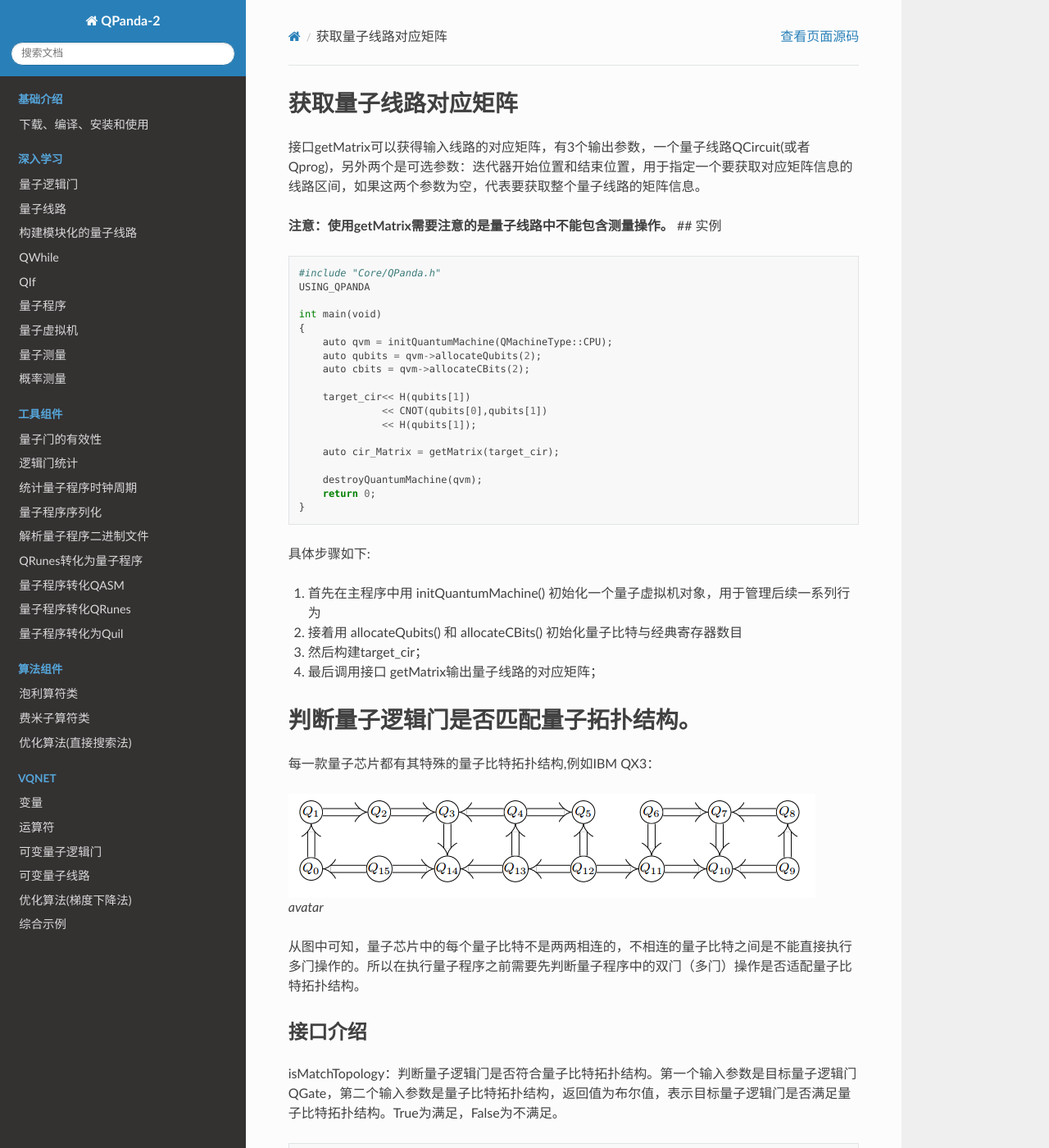
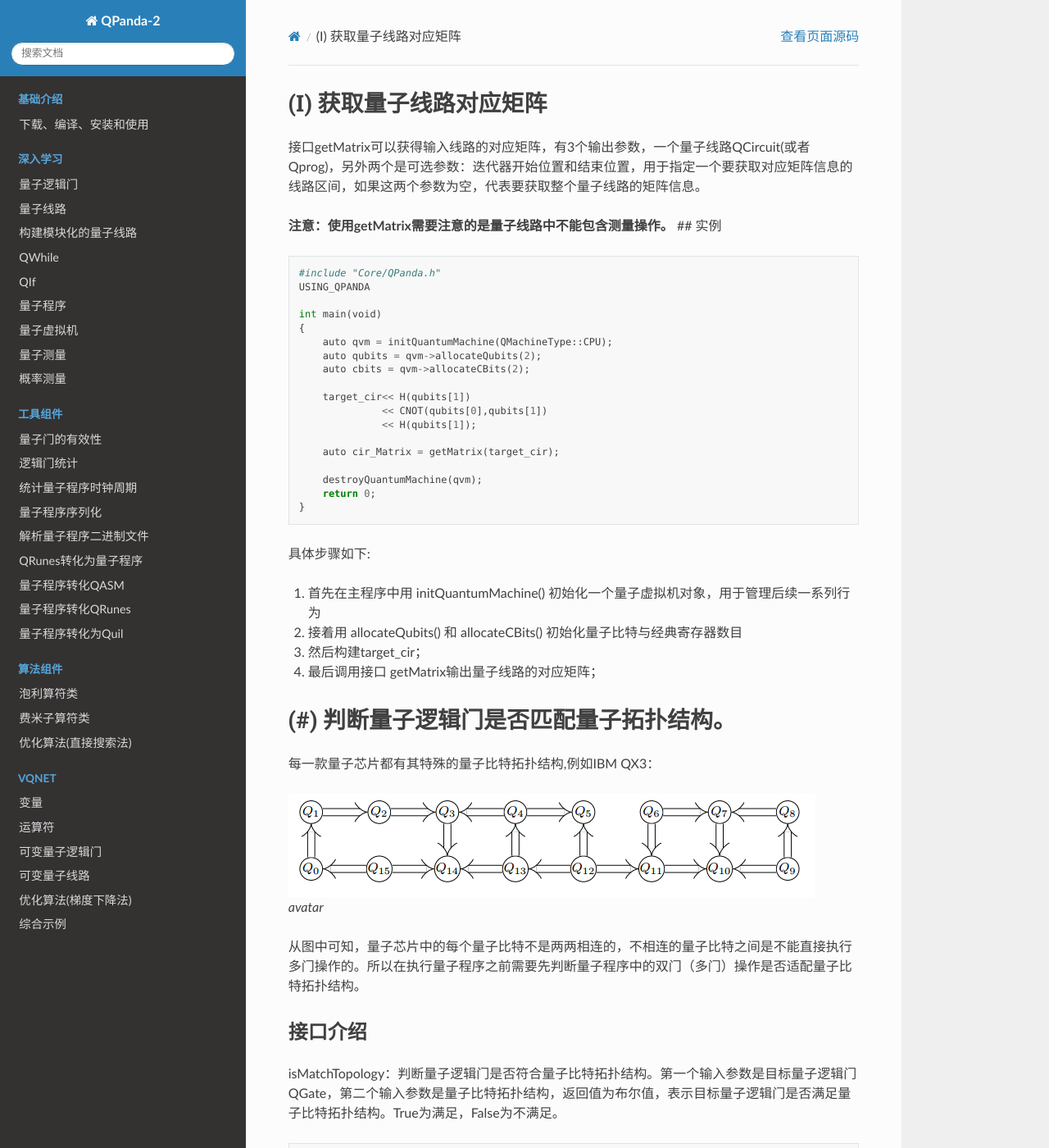
Before and after one commit to liye0005/QPanda-Toturial, a Sphinx documentation site: the page built from source/QCircuitInfo.rst, in a window 1280 px wide and 1400 px high. Shown: the whole window at 82% size. Built offline with Sphinx 7.4.7 and the Read the Docs theme 2.0.0, drawn with Linux system fonts in a browser that asks for light colours; pages that are not in the unit, such as notebooks, are missing from menus; some of the changed text lies outside the part shown.

```diff
--- a/source/QCircuitInfo.rst
+++ b/source/QCircuitInfo.rst
@@ -1,4 +1,4 @@
-获取量子线路对应矩阵
+(I) 获取量子线路对应矩阵
 ====================
 
 接口getMatrix可以获得输入线路的对应矩阵，有3个输出参数，一个量子线路QCircuit(或者Qprog)，另外两个是可选参数：迭代器开始位置和结束位置，用于指定一个要获取对应矩阵信息的线路区间，如果这两个参数为空，代表要获取整个量子线路的矩阵信息。
@@ -35,7 +35,7 @@
 3. 然后构建target\_cir；
 4. 最后调用接口 getMatrix输出量子线路的对应矩阵；
 
-判断量子逻辑门是否匹配量子拓扑结构。
+(#) 判断量子逻辑门是否匹配量子拓扑结构。
 ====================================
 
 每一款量子芯片都有其特殊的量子比特拓扑结构,例如IBM QX3：
@@ -72,7 +72,7 @@ isMatchTopology：判断量子逻辑门是否符合量子比特拓扑结构。
    avatar
 CNOT逻辑门操作的是1,3号量子比特，而从图中可以看出1,3号量子比特是相连的，所以得到的结果为true。
 
-获得指定位置的量子逻辑门的相邻量子逻辑门
+(#) 获得指定位置的量子逻辑门的相邻量子逻辑门
 ========================================
 
 接口getAdjacentQGateType可以获得量子程序中指定位置的量子逻辑门的相邻逻辑门。第一个输入参数为目标量子程序QProg，第二个是目标量子逻辑门在量子程序中的迭代器，第三个输出参数是目标量子逻辑门的相邻量子逻辑门迭代器的集合。
@@ -104,7 +104,7 @@ CNOT逻辑门操作的是1,3号量子比特，而从图中可以看出1,3号量
 
 7. 如果目标量子逻辑门是QWhile的最后量子逻辑门，那么输出的参数目标量子逻辑门相邻量子逻辑门迭代器的集合中则只能获取目标量子逻辑门前一个量子逻辑门的迭代器，集合的第二个元素为空迭代器。
 
-判断两个量子逻辑门是否可交换位置
+(#) 判断两个量子逻辑门是否可交换位置
 ================================
 
 接口isSwappable可判断量子程序中两个指定位置的量子逻辑门是否可以交换位置。输入参数一为量子程序QProg，输入参数二，三是需要判断的两个量子逻辑门的迭代器。返回值为布尔值，True表示可交换，False表示不可交换。
@@ -127,7 +127,7 @@ CNOT逻辑门操作的是1,3号量子比特，而从图中可以看出1,3号量
     vector<NodeIter> node_iter_vector;
     bool result = isSwappable(prog,node_iter,last_node_iter);
 
-判断逻辑门是否属于量子芯片支持的量子逻辑门集合
+(#) 判断逻辑门是否属于量子芯片支持的量子逻辑门集合
 ==============================================
 
 量子芯片支持的量子逻辑门集合可在元数据配置文件QPandaConfig.xml
```
